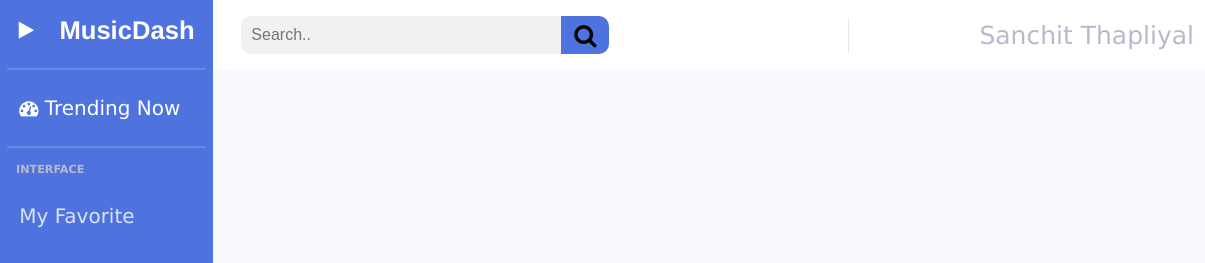
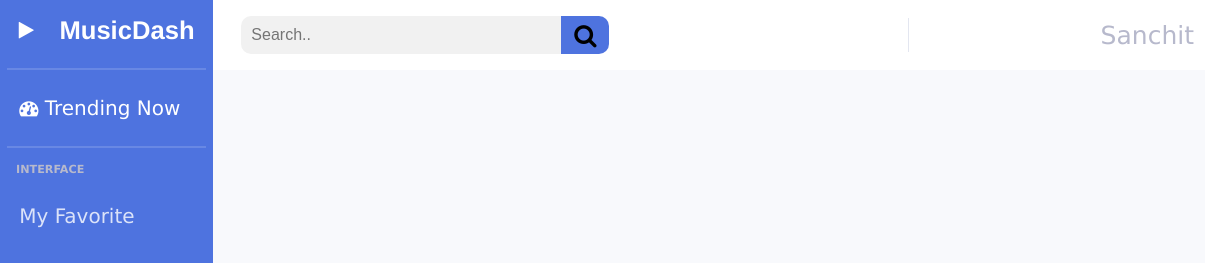
Before and after one commit to sanchittg/music-dashboard-theme, a plain HTML site: page index.html in a window 1280 px wide. Shown: the top 263 px of the page, 0-1205 px from the left. Drawn offline with Linux system fonts and the light colour scheme.

Commit message:
updated user profile name

```diff
--- a/index.html
+++ b/index.html
@@ -101,7 +101,7 @@
                 <li class="list_item">
 
                     <a href="#" id="logo_container">
-                        <span >Sanchit Thapliyal</span>
+                        <span >Sanchit</span>
                         <img src="imgs/user-logo.png" alt="user-logo">
                     </a>
                </li>
```
